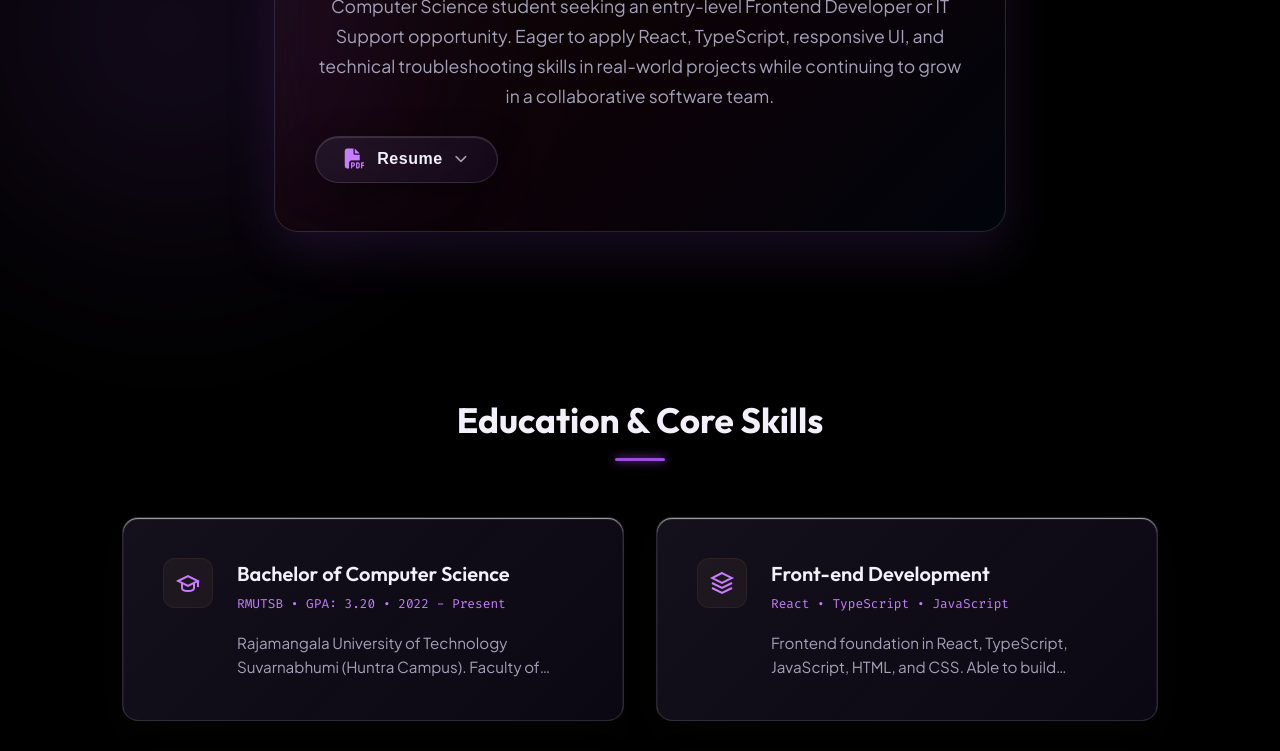
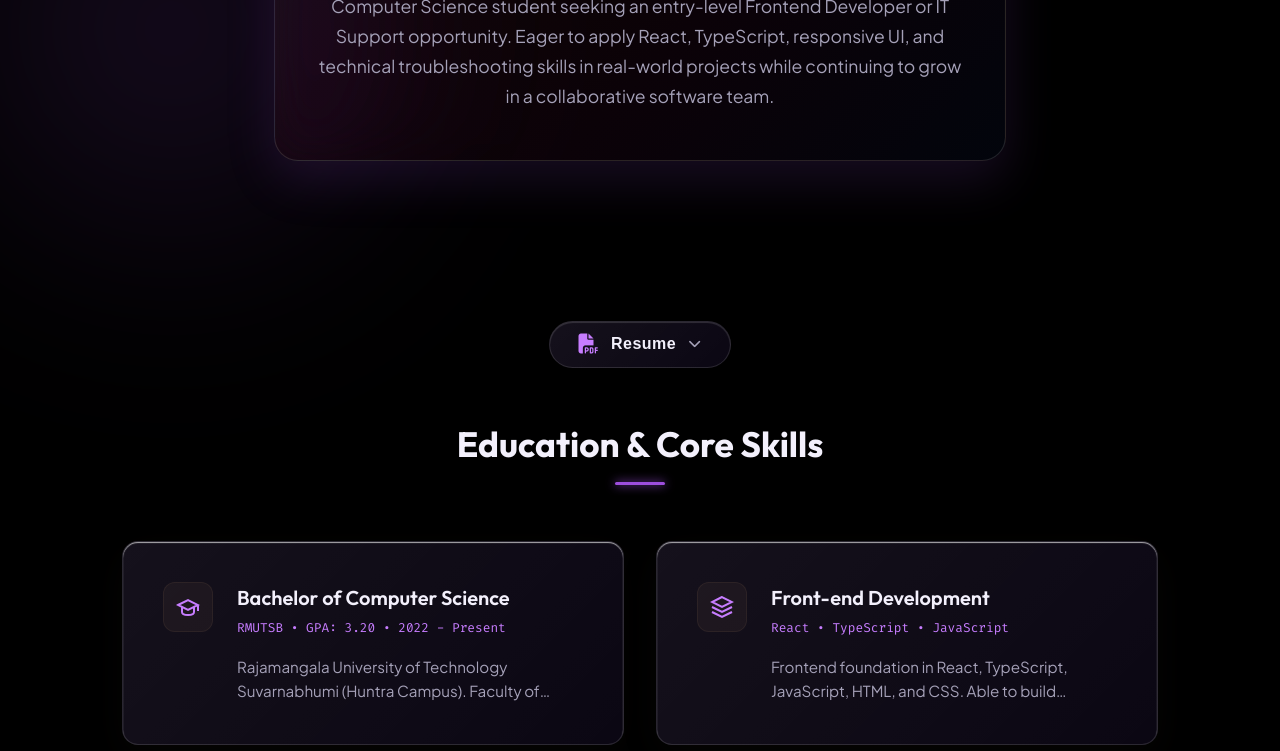
Before and after one commit to TTthiti01/-portfolio-Thiti, a React (Vite) app: page / in a window 1280 px wide. Shown: the part 580-1331 px from the top of the page. Built offline with nearby package versions, Linux system fonts and the light colour scheme; no server answers.

Commit message:
Center Resume button and dropdown menu perfectly above Education & Core Skills section

```diff
--- a/src/App.tsx
+++ b/src/App.tsx
@@ -218,8 +218,12 @@ function App() {
                 <p className="hero-desc">
                     Computer Science student seeking an entry-level Frontend Developer or IT Support opportunity. Eager to apply React, TypeScript, responsive UI, and technical troubleshooting skills in real-world projects while continuing to grow in a collaborative software team.
                 </p>
+            </div>
+        </section>
 
-                <div style={{ marginTop: '1.5rem', display: 'flex', justifyContent: 'flex-start' }}>
+        {/*  Work Experience / Qualifications Section  */}
+        <section className="experience" id="experience">
+            <div style={{ display: 'flex', justifyContent: 'center', marginBottom: '3rem' }}>
                 <div className="resume-dropdown-container">
                     <button className="resume-btn" aria-label="Resume options">
                         <span className="resume-btn-glow"></span>
@@ -228,7 +232,7 @@ function App() {
                         <i className="fa-solid fa-chevron-down arrow-icon"></i>
                     </button>
 
-                        <div className="resume-dropdown-menu" style={{ left: '0', transform: 'translateY(12px) scale(0.95)' }}>
+                    <div className="resume-dropdown-menu">
                         <a
                             href="assets/Thitipong_Songkasin_Resume_TH_With_Photo.pdf"
                             target="_blank"
@@ -258,11 +262,6 @@ function App() {
                     </div>
                 </div>
             </div>
-            </div>
-        </section>
-
-        {/*  Work Experience / Qualifications Section  */}
-        <section className="experience" id="experience">
             <h2 className="section-title">Education & Core Skills</h2>
             <div className="experience-grid">
 
```
Lines whose indentation alone changed are shown as unchanged.
